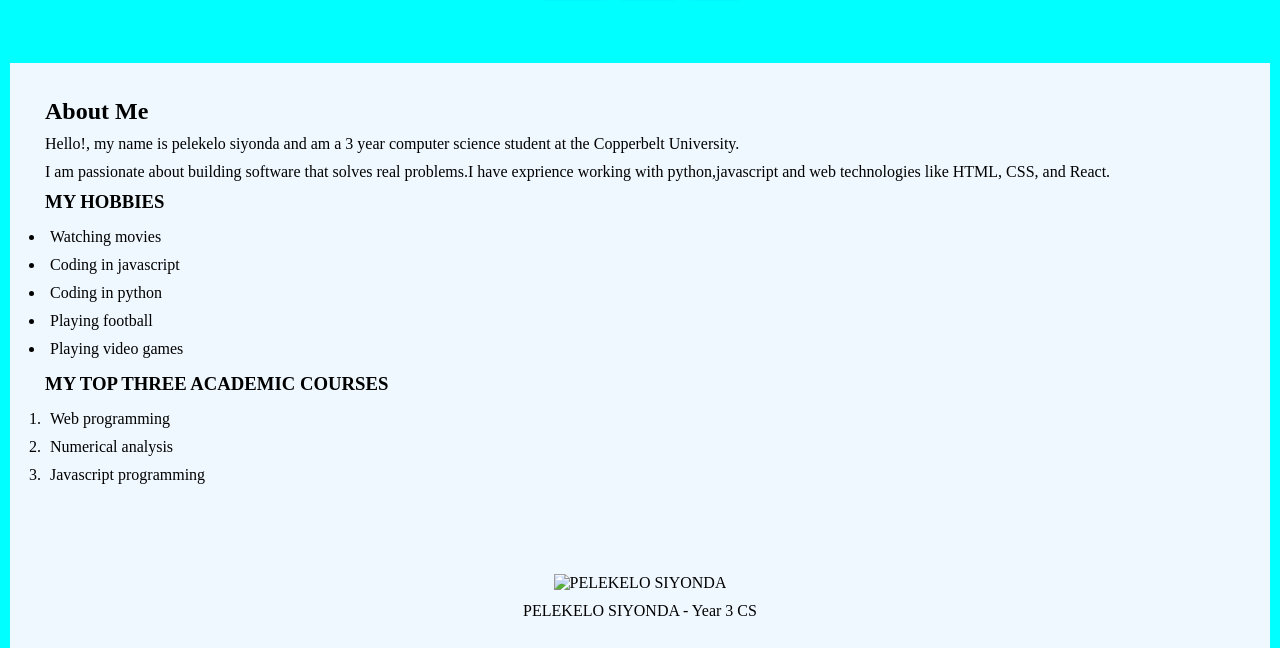
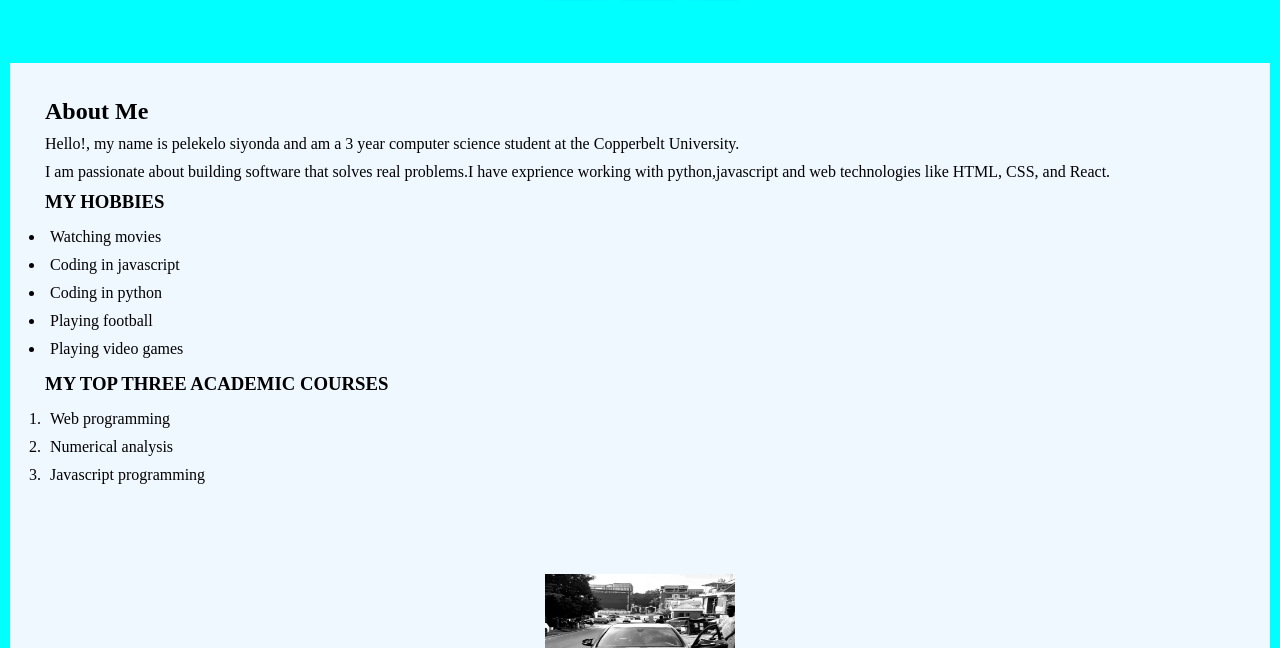
Before and after one commit to psiyonda/cs-361-module1, a plain HTML site: page index.html in a window 1280 px wide. Shown: the part 152-800 px from the top of the page. Drawn offline with Linux system fonts and the light colour scheme.

Commit message:
Fix HTML formatting and update image source

```diff
--- a/index.html
+++ b/index.html
@@ -42,7 +42,7 @@
         </article>
 
         <figure>
-            <img src="pele.jpg" alt="PELEKELO SIYONDA" width="200" height="200"> <figcaption>PELEKELO SIYONDA - Year 3 CS</figcaption>
+            <img src="profile.jpg" alt="PELEKELO SIYONDA" width="200" height="200"> <figcaption>PELEKELO SIYONDA - Year 3 CS</figcaption>
         </figure>
 
 
```
